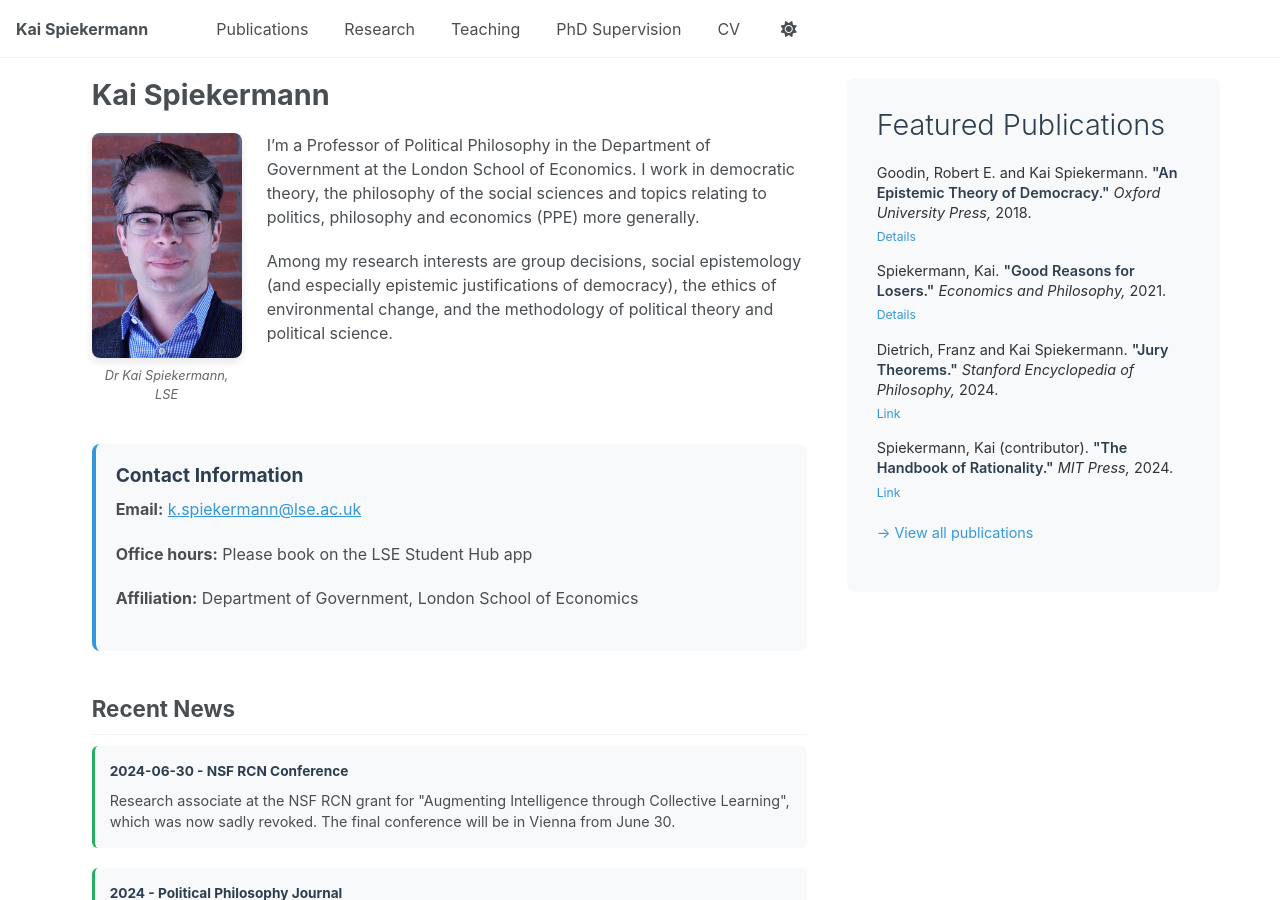
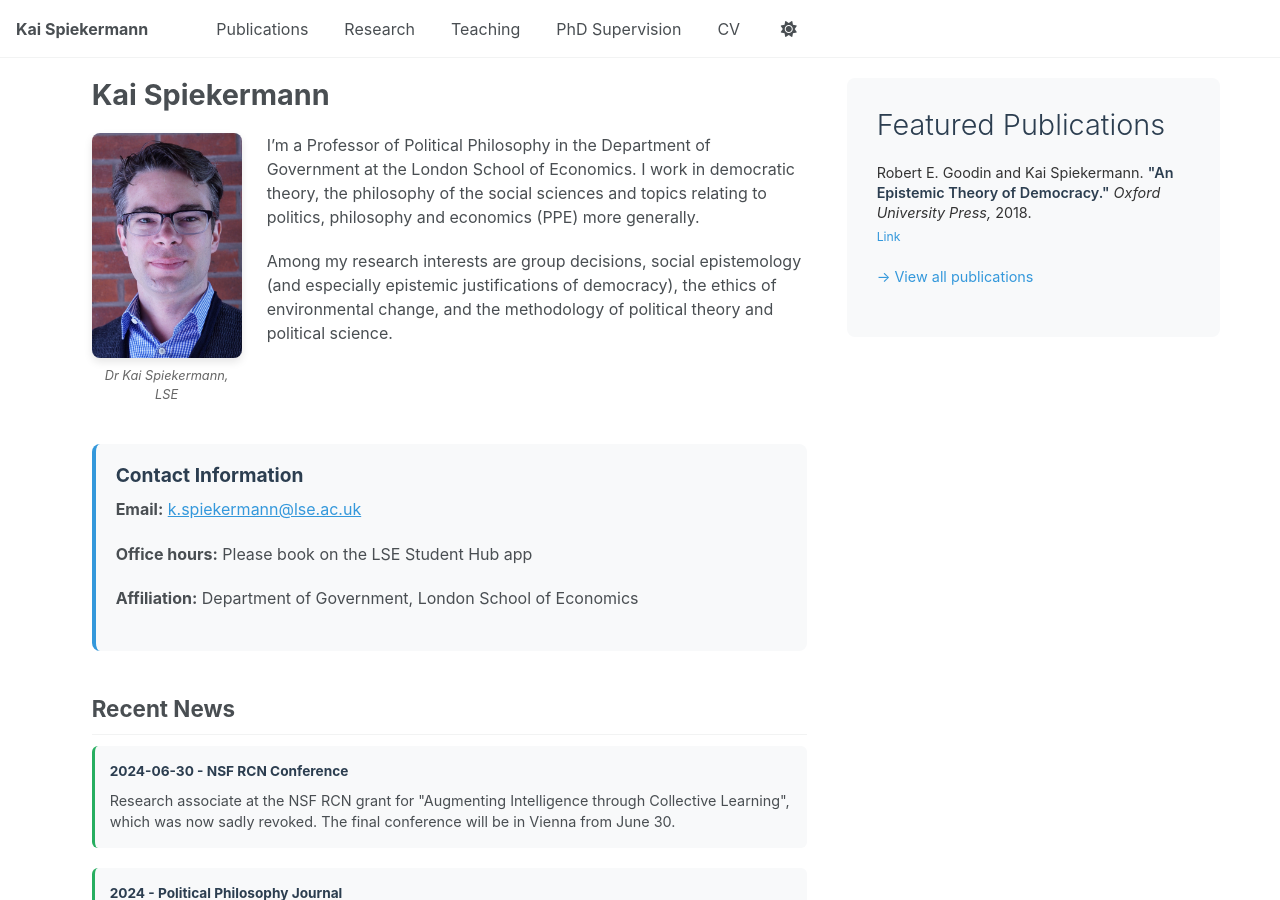
Before and after one commit to kaispk/kaispk.github.io, a Jekyll site: the page built from _pages/about.md, in a window 1280 px wide and 900 px high. Built offline with Jekyll 4.4.1, drawn with Linux system fonts in a browser that asks for light colours; a script that is not in the unit is left out.

Commit message:
tags, featured

```diff
--- a/_layouts/home.html
+++ b/_layouts/home.html
@@ -248,49 +248,44 @@ layout: compress
         </article>
       </main>
 
-      <!-- Publications Sidebar -->
+       <!-- Publications Sidebar -->
       <aside class="publications-sidebar">
         <h3>Featured Publications</h3>
 
-        <div class="featured-publication">
-          <div class="citation">
-            <span class="authors">Goodin, Robert E. and Kai Spiekermann.</span>
-            <span class="title">"An Epistemic Theory of Democracy."</span>
-            <span class="venue">Oxford University Press,</span>
-            <span class="year">2018.</span>
-          </div>
-          <a href="/publication/2018-epistemic-theory-democracy">Details</a>
-        </div>
+        {% for post in site.publications reversed %}
+          {% if post.tags contains "featured" %}
+            <div class="featured-publication">
+              <div class="citation">
+                {% if post.authors %}
+                  <span class="authors">{{ post.authors }}.</span>
+                {% endif %}
+                <span class="title">"{{ post.title }}."</span>
+                {% if post.venue %}
+                  <span class="venue">{{ post.venue }},</span>
+                {% endif %}
+                {% if post.date %}
+                  <span class="year">{{ post.date | date: "%Y" }}.</span>
+                {% endif %}
+              </div>
+              {% if post.paperurl and post.paperurl != "#" %}
+                <a href="{{ post.paperurl }}">Link</a>
+              {% elsif post.url %}
+                <a href="{{ post.url | relative_url }}">Details</a>
+              {% endif %}
+            </div>
+          {% endif %}
+        {% endfor %}
 
-        <div class="featured-publication">
-          <div class="citation">
-            <span class="authors">Spiekermann, Kai.</span>
-            <span class="title">"Good Reasons for Losers."</span>
-            <span class="venue">Economics and Philosophy,</span>
-            <span class="year">2021.</span>
-          </div>
-          <a href="/publication/2021-good-reasons-losers">Details</a>
-        </div>
+        {% assign featured_count = 0 %}
+        {% for post in site.publications %}
+          {% if post.tags contains "featured" %}
+            {% assign featured_count = featured_count | plus: 1 %}
+          {% endif %}
+        {% endfor %}
 
-        <div class="featured-publication">
-          <div class="citation">
-            <span class="authors">Dietrich, Franz and Kai Spiekermann.</span>
-            <span class="title">"Jury Theorems."</span>
-            <span class="venue">Stanford Encyclopedia of Philosophy,</span>
-            <span class="year">2024.</span>
-          </div>
-          <a href="https://plato.stanford.edu/entries/jury-theorems/">Link</a>
-        </div>
-
-        <div class="featured-publication">
-          <div class="citation">
-            <span class="authors">Spiekermann, Kai (contributor).</span>
-            <span class="title">"The Handbook of Rationality."</span>
-            <span class="venue">MIT Press,</span>
-            <span class="year">2024.</span>
-          </div>
-          <a href="https://direct.mit.edu/books/oa-edited-volume/5525/The-Handbook-of-Rationality">Link</a>
-        </div>
+        {% if featured_count == 0 %}
+          <p style="font-style: italic; color: #666; font-size: 0.85em;">No publications currently tagged as "featured".</p>
+        {% endif %}
 
         <p style="margin-top: 20px; font-size: 0.9em;">
           <a href="/publications/">→ View all publications</a>
```
Also changed, not shown: _publications/2018-epistemic-theory-democracy.md (+1 -0 lines).
